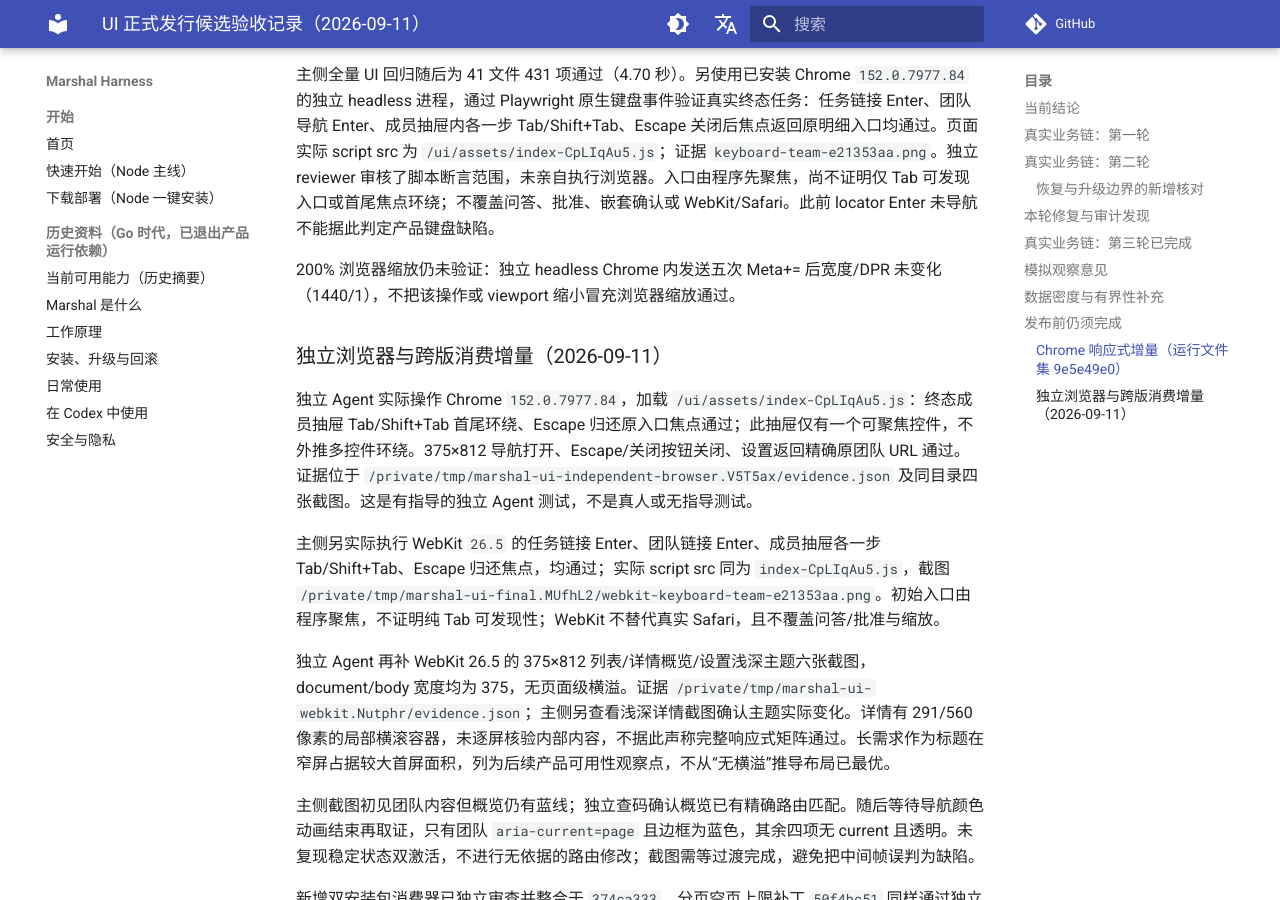
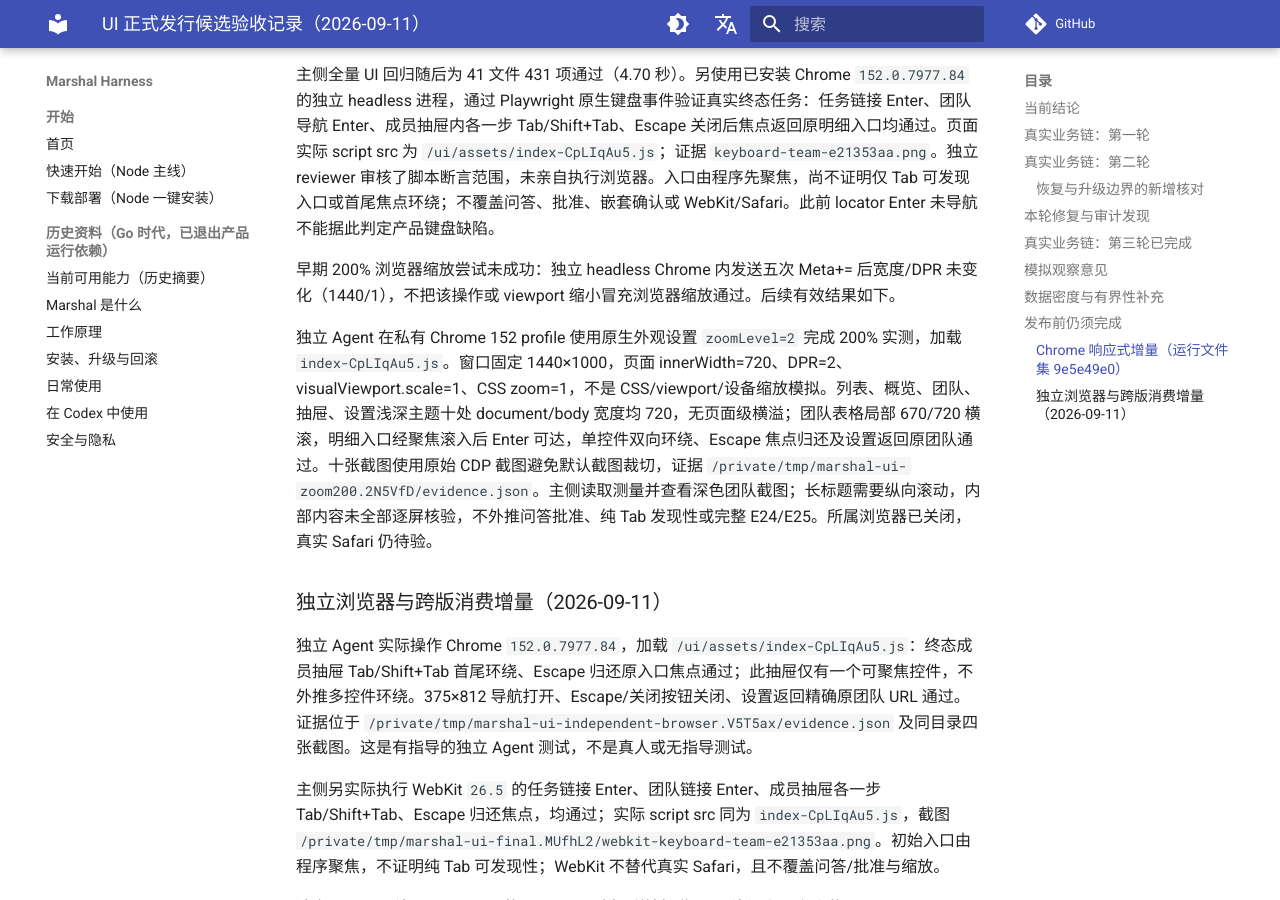
Before and after one commit to chiga0/marshal-harness, an MkDocs documentation site: the page built from docs/ui-1/release-validation-2026-09-11.md, in a window 1280 px wide and 900 px high, scrolled down 6128 px. Built offline with MkDocs 1.6.1 and Material for MkDocs 9.7.7, drawn with Linux system fonts in a browser that asks for light colours; comment, search, counter and statistics services are not loaded.

Commit message:
docs(ui): record native 200 percent browser acceptance

```diff
--- a/docs/ui-1/release-validation-2026-09-11.md
+++ b/docs/ui-1/release-validation-2026-09-11.md
@@ -111,7 +111,9 @@
 
 主侧全量 UI 回归随后为 41 文件 431 项通过（4.70 秒）。另使用已安装 Chrome `152.0.7977.84` 的独立 headless 进程，通过 Playwright 原生键盘事件验证真实终态任务：任务链接 Enter、团队导航 Enter、成员抽屉内各一步 Tab/Shift+Tab、Escape 关闭后焦点返回原明细入口均通过。页面实际 script src 为 `/ui/assets/index-CpLIqAu5.js`；证据 `keyboard-team-e21353aa.png`。独立 reviewer 审核了脚本断言范围，未亲自执行浏览器。入口由程序先聚焦，尚不证明仅 Tab 可发现入口或首尾焦点环绕；不覆盖问答、批准、嵌套确认或 WebKit/Safari。此前 locator Enter 未导航不能据此判定产品键盘缺陷。
 
-200% 浏览器缩放仍未验证：独立 headless Chrome 内发送五次 Meta+= 后宽度/DPR 未变化（1440/1），不把该操作或 viewport 缩小冒充浏览器缩放通过。
+早期 200% 浏览器缩放尝试未成功：独立 headless Chrome 内发送五次 Meta+= 后宽度/DPR 未变化（1440/1），不把该操作或 viewport 缩小冒充浏览器缩放通过。后续有效结果如下。
+
+独立 Agent 在私有 Chrome 152 profile 使用原生外观设置 `zoomLevel=2` 完成 200% 实测，加载 `index-CpLIqAu5.js`。窗口固定 1440×1000，页面 innerWidth=720、DPR=2、visualViewport.scale=1、CSS zoom=1，不是 CSS/viewport/设备缩放模拟。列表、概览、团队、抽屉、设置浅深主题十处 document/body 宽度均 720，无页面级横溢；团队表格局部 670/720 横滚，明细入口经聚焦滚入后 Enter 可达，单控件双向环绕、Escape 焦点归还及设置返回原团队通过。十张截图使用原始 CDP 截图避免默认截图裁切，证据 `/private/tmp/marshal-ui-zoom200.2N5VfD/evidence.json`。主侧读取测量并查看深色团队截图；长标题需要纵向滚动，内部内容未全部逐屏核验，不外推问答批准、纯 Tab 发现性或完整 E24/E25。所属浏览器已关闭，真实 Safari 仍待验。
 
 ### 独立浏览器与跨版消费增量（2026-09-11）
 
```
